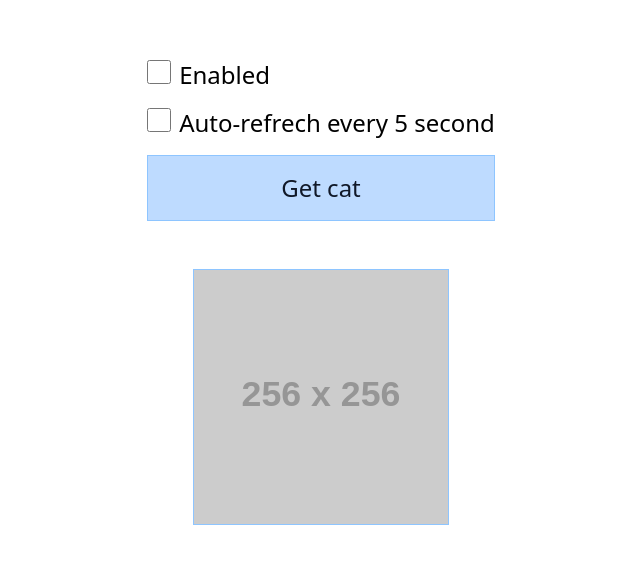
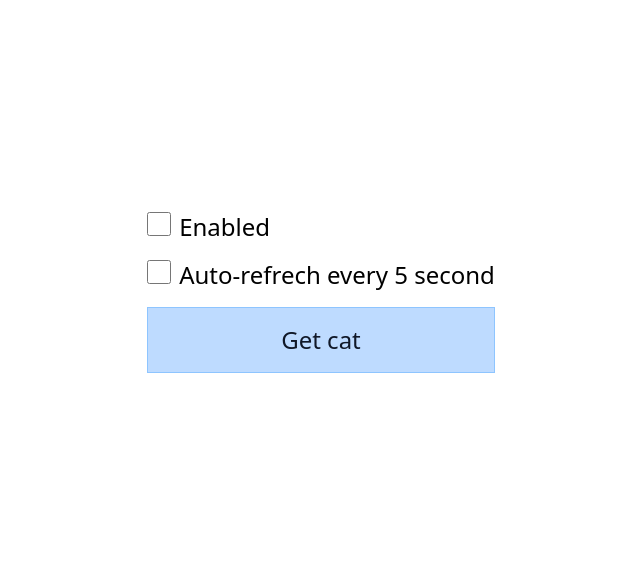
Before and after one commit to AlekseyKopasov/cat-api, a React (Vite) app: page / in a window 1280 px wide. Shown: the part 108-672 px from the top of the page, without its empty margins (319-959 px from the left). Built offline with nearby package versions, Linux system fonts and the light colour scheme.

Commit message:
добавляет загрузку случайного кота

```diff
--- a/src/App.tsx
+++ b/src/App.tsx
@@ -1,25 +1,10 @@
+import { Form } from './components/Form/Form'
+
 function App() {
   return (
-    <>
-      <div className='flex flex-col gap-12 items-center justify-center min-h-screen'>
-        <form className='flex flex-col gap-4'>
-          <label className='flex gap-2 items-baseline text-2xl font-sans'>
-            <input className='w-6 h-6' type="checkbox" />
-            <span>Enabled</span>
-          </label>
-          <label className='flex gap-2 items-baseline text-2xl font-sans'>
-            <input className='w-6 h-6' type="checkbox" />
-            <span>Auto-refrech every 5 second</span>
-          </label>
-
-          <button className="border border-blue-300 bg-blue-200 text-gray-900 text-2xl p-4 border-solid font-sans" type="submit">Get cat</button>
-        </form>
-
-        <div className='w-64 h-64 border border-blue-300 bg-blue-200'>
-          <img className='object-cover max-w-full h-auto' src="https://placehold.co/256x256" width={256} height={256} alt="" />
-        </div>
-      </div>
-    </>
+    <div className='flex flex-col gap-12 items-center justify-center min-h-screen'>
+      <Form />
+    </div>
   )
 }
 
--- /dev/null
+++ b/src/components/Form/Button.tsx
@@ -0,0 +1,7 @@
+type ButtonType = "button" | "submit" | "reset";
+
+export const Button = ({ text, type = 'button' }: { text: string, type: ButtonType }) => {
+  return (
+    <button className="border border-blue-300 bg-blue-200 text-gray-900 text-2xl p-4 border-solid font-sans cursor-pointer" type={type}>{text}</button>
+  )
+}
--- /dev/null
+++ b/src/components/Form/Form.tsx
@@ -0,0 +1,54 @@
+import { FormEvent, useState } from 'react'
+import { Button } from './Button'
+import { Input } from './Input'
+import { Image } from '../Image'
+
+export const Form = () => {
+  const [catImageUrl, setCatImageUrl] = useState<string | null>(null)
+  const [isLoading, setIsLoading] = useState(false)
+  const [error, setError] = useState<string | null>(null)
+
+  const fetchRandomCat = async (evt: FormEvent) => {
+    evt.preventDefault()
+
+    setIsLoading(true)
+    setError(null)
+
+    try {
+      const response = await fetch('https://api.thecatapi.com/v1/images/search')
+
+      if (!response.ok) {
+        throw new Error('Failed to fetch image');
+      }
+
+      const data = await response.json()
+
+      setCatImageUrl(data[0].url)
+    } catch (err) {
+      setError(err instanceof Error ? err.message : 'Unknown error...');
+      setCatImageUrl(null);
+    } finally {
+      setIsLoading(false)
+    }
+  }
+
+  return (
+    <form className='flex flex-col gap-4' onClick={fetchRandomCat}>
+      <Input title="Enabled" type="checkbox" />
+      <Input title="Auto-refrech every 5 second" type="checkbox" />
+      <Button text={isLoading ? 'Loading...' : 'Get cat'} type="submit" />
+
+      {error && <p className="text-red-500">{error}</p>}
+
+      {catImageUrl && (
+        <div className="mt-4">
+          <Image
+            url={catImageUrl}
+            alt="Random cat"
+            className="max-w-full h-auto rounded-lg shadow-lg"
+          />
+        </div>
+      )}
+    </form>
+  )
+}
--- /dev/null
+++ b/src/components/Form/Input.tsx
@@ -0,0 +1,16 @@
+import { InputHTMLAttributes } from 'react';
+
+interface InputProps extends InputHTMLAttributes<HTMLInputElement> {
+  title: string;
+}
+
+export const Input = (props: InputProps) => {
+  const { title, ...otherProps } = props
+
+  return (
+    <label className='flex gap-2 items-baseline text-2xl font-sans cursor-pointer'>
+      <input className='w-6 h-6' {...otherProps} />
+      <span>{title}</span>
+    </label>
+  )
+}
--- /dev/null
+++ b/src/components/Image.tsx
@@ -0,0 +1,27 @@
+interface ImageProps {
+  url?: string;
+  alt?: string;
+  className?: string;
+  width?: number;
+  height?: number;
+}
+
+export const Image = ({
+  url = 'placeholder.png',
+  alt = '',
+  className = '',
+  width = 256,
+  height = 256
+}: ImageProps) => {
+  return (
+    <div className='w-64 h-64 p-5 border border-blue-300 bg-blue-200'>
+      <img
+        src={url}
+        alt={alt}
+        width={width}
+        height={height}
+        className={`object-cover max-w-full h-auto ${className}`}
+      />
+    </div>
+  )
+}
```
Also changed, not shown: public/placeholder.png (added).
